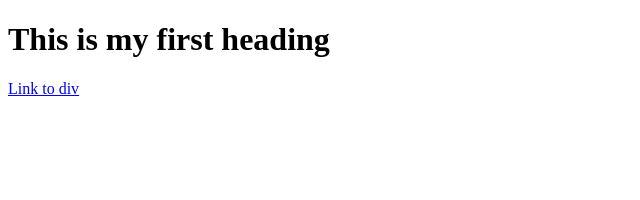
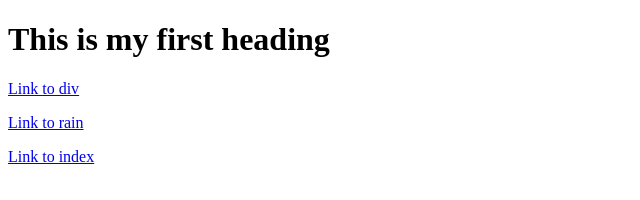
Before and after one commit to rukkyfal/rukkyfal.github.io, a plain HTML site: page index.html in a window 1280 px wide. Shown: the whole page, without its empty margins (0-640 px from the left). Drawn offline with Linux system fonts and the light colour scheme.

Commit message:
Add files via upload

```diff
--- a/index.html
+++ b/index.html
@@ -37,5 +37,7 @@
     -->
     </p>
     <p><a href= "div.html">Link to div</a></p>
+    <p><a href= "rain.html">Link to rain</a></p>
+    <p><a href= "index.html">Link to index</a></p>
     </body>
 </html>
```
